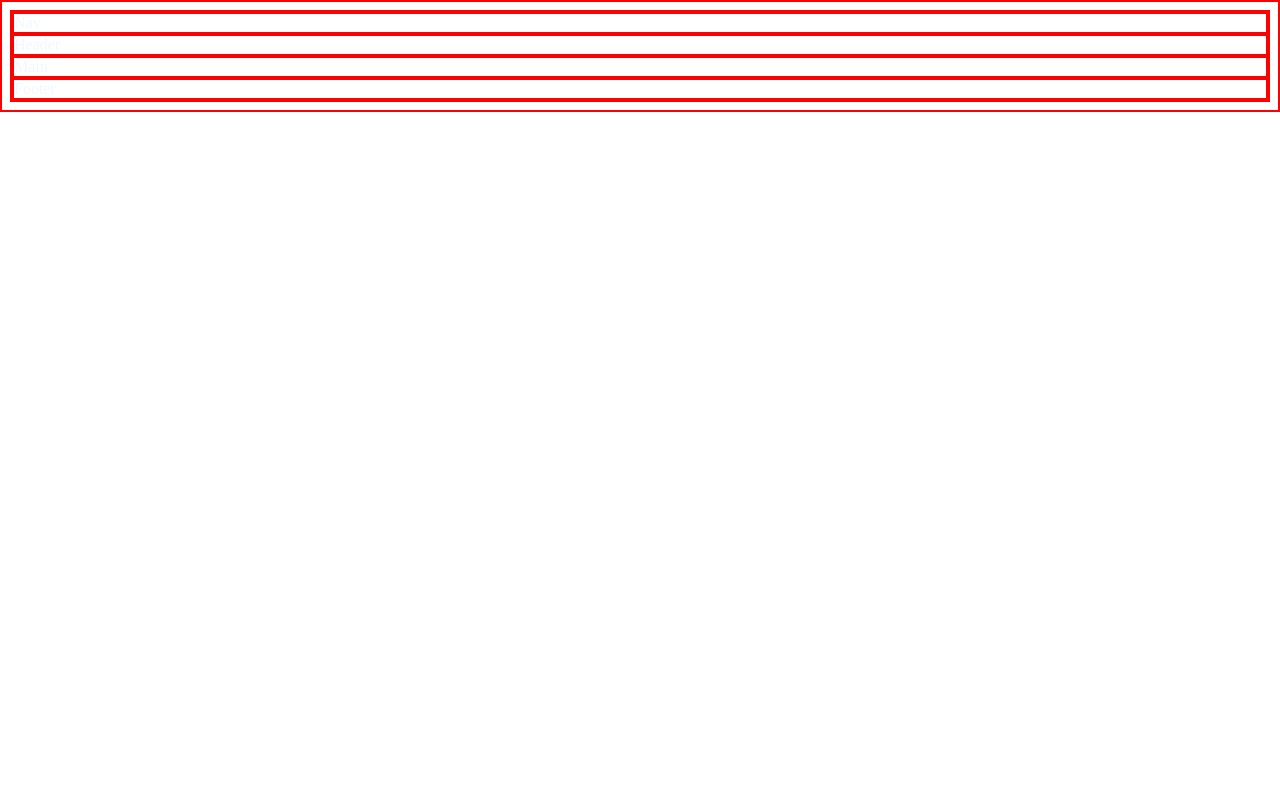
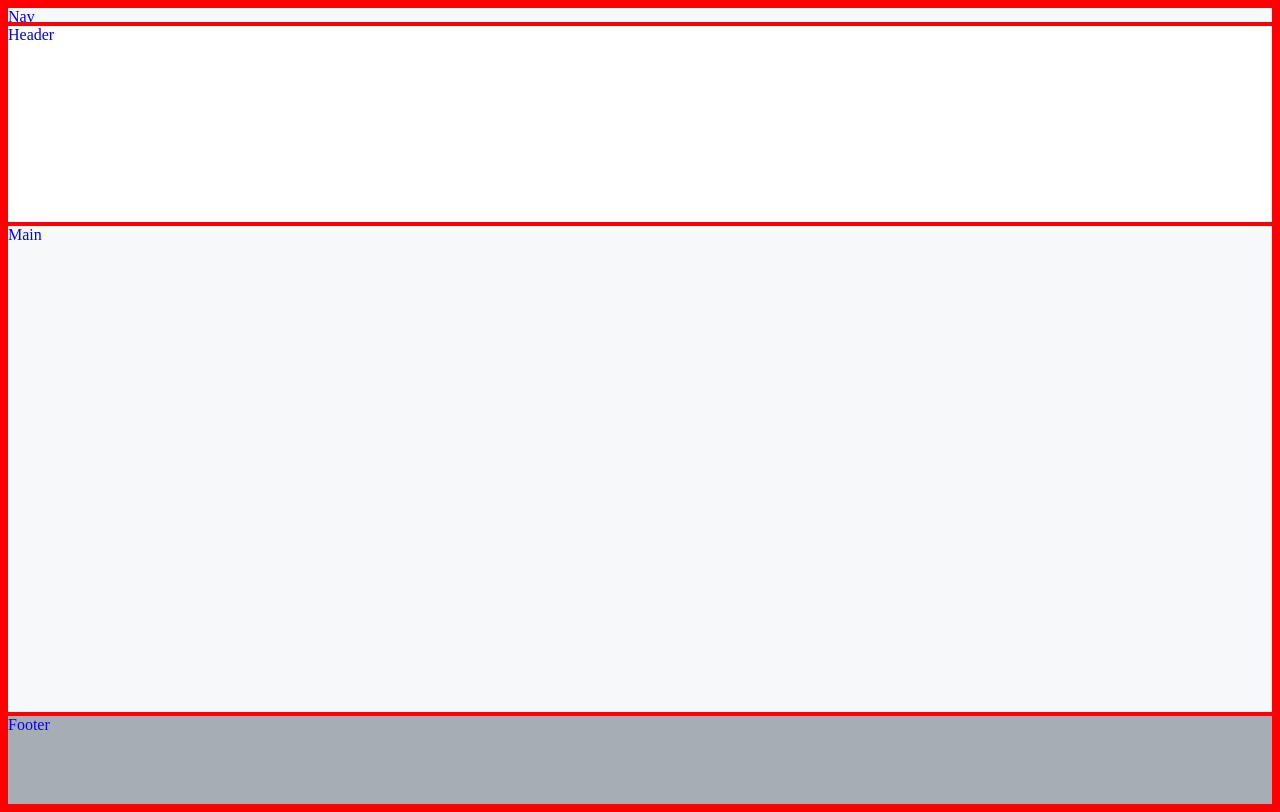
Before and after one commit to LexLeach/ChallengeAccepted, a plain HTML site: page homepage.html in a window 1280 px wide. Drawn offline with Linux system fonts and the light colour scheme.

Commit message:
Added basic grid layout to css, reordered body html to put nav above header

```diff
--- a/homepage.html
+++ b/homepage.html
@@ -7,6 +7,7 @@
     <title>Document</title>
 </head>
 <body>
+    <div class="container">
         <nav>
             Nav
         </nav>
@@ -19,5 +20,6 @@
         <footer>
             Footer
         </footer>
+    </div>
 </body>
 </html>
--- a/style.css
+++ b/style.css
@@ -3,5 +3,39 @@
 }
 
 body {
-    color: aliceblue;
+    color: blue;
+    margin: 0;
 }
+
+nav {
+    grid-area: nav;
+    background-color: #F6F8F9;
+}
+
+header {
+    grid-area: header;
+}
+
+main {
+    grid-area: main;
+    background-color: #F6F8F9;
+}
+
+footer {
+    grid-area: footer;
+    background-color: #A6ADB4;
+}
+
+.container {
+    display: grid;
+    grid-template-areas:
+    "nav nav nva"
+    "header header header"
+    "main main main"
+    "footer footer footer";
+    grid-template-columns:
+    1fr;
+    grid-template-rows:
+    2.3% 25% 2fr 11.5%;
+    height: 100vh;
+}
```
Lines whose indentation alone changed are shown as unchanged.
